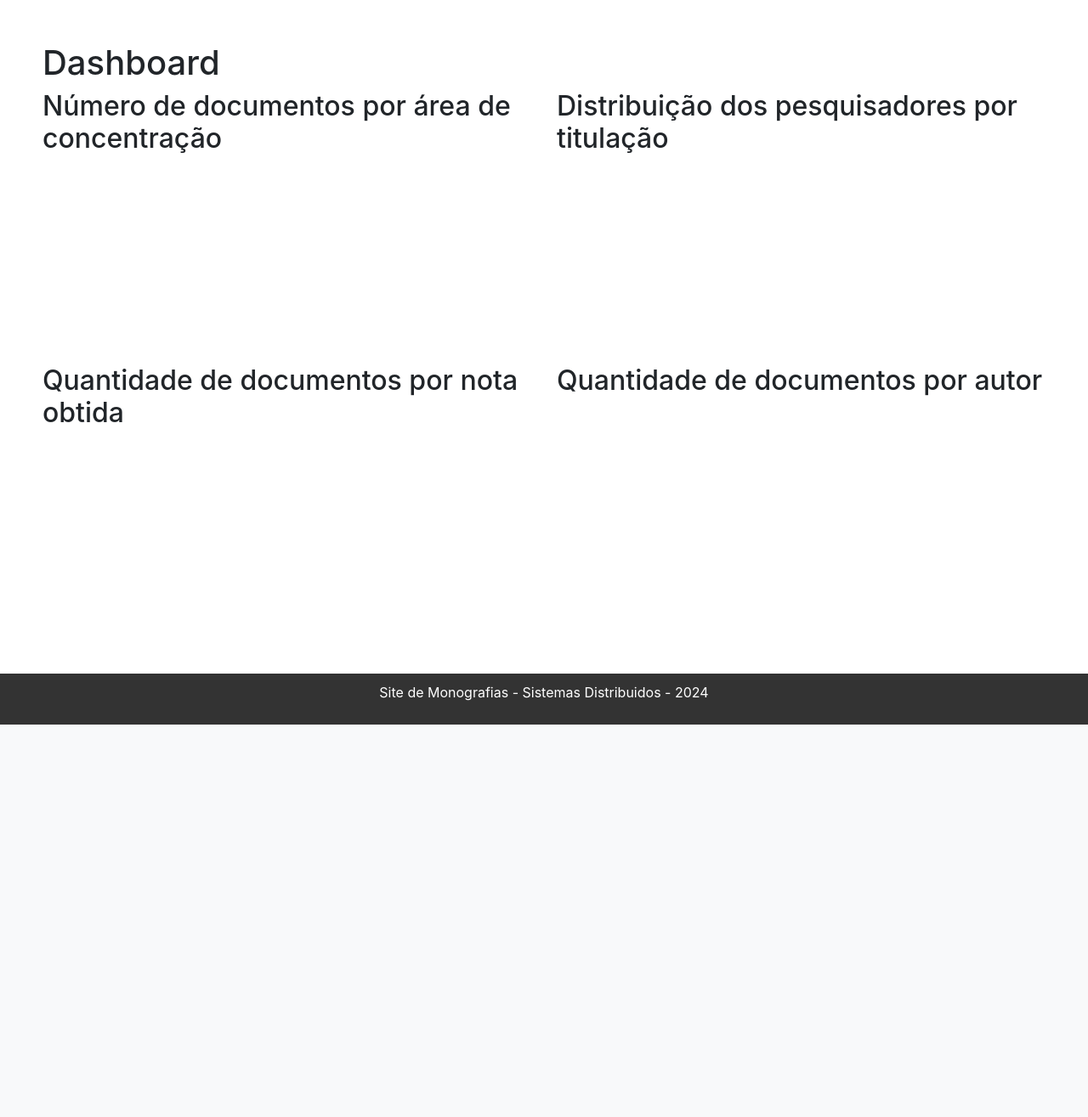
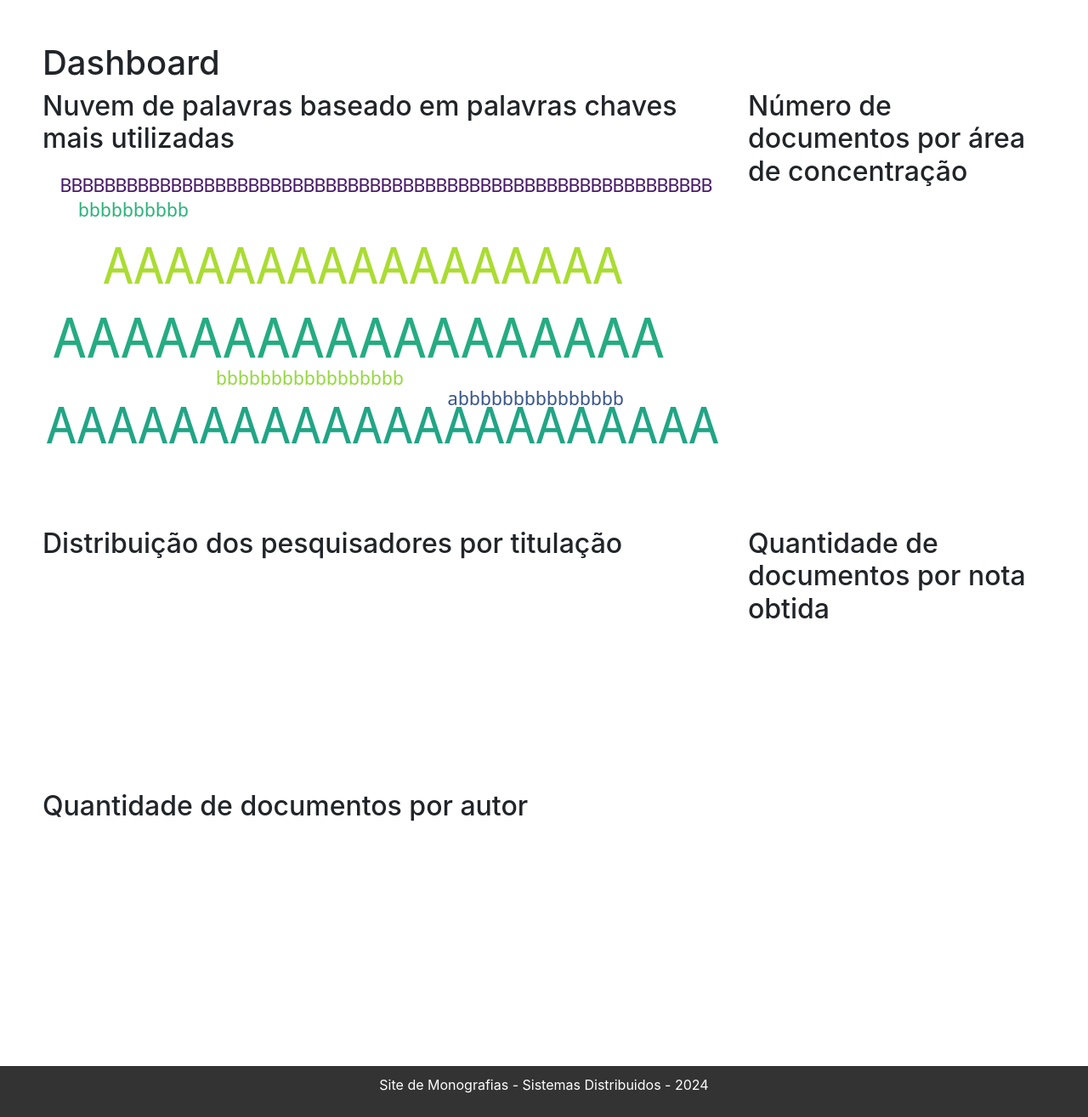
Before and after one commit to iagoMAF/API_Monografia, a Django app: template dashboard/templates/dashboard.html in a window 1280 px wide. Shown: the part 58-1373 px from the top of the page at 85% size. Before the commit the page ends 911 px from the top, so only its background shows below. Run offline with Django 5.2, Linux system fonts and the light colour scheme; the template is opened without the code that fills it, so the values that code supplies are empty; a map, chart or similar area stays blank; some libraries are stand-ins or nearby versions.

Commit message:
feat: adicinando nuvem de palavras

```diff
--- a/dashboard/templates/dashboard.html
+++ b/dashboard/templates/dashboard.html
@@ -10,6 +10,10 @@
 
 
     <div style="display: grid; grid-template-columns: 1fr 1fr; grid-gap: 30px;">
+        <div>
+            <h2>Nuvem de palavras baseado em palavras chaves mais utilizadas</h2>
+            <img src="{% static 'images/wordcloud.png' %}" alt="Nuvem de Palavras">
+        </div>
         <!-- Gráfico de barras -->
         <div>
             <h2 style="margin-bottom: 60px;">Número de documentos por área de concentração</h2>
```
Also changed, not shown: dashboard/views.py (+10 -0 lines), dashboard/static/images/wordcloud.png (added).
